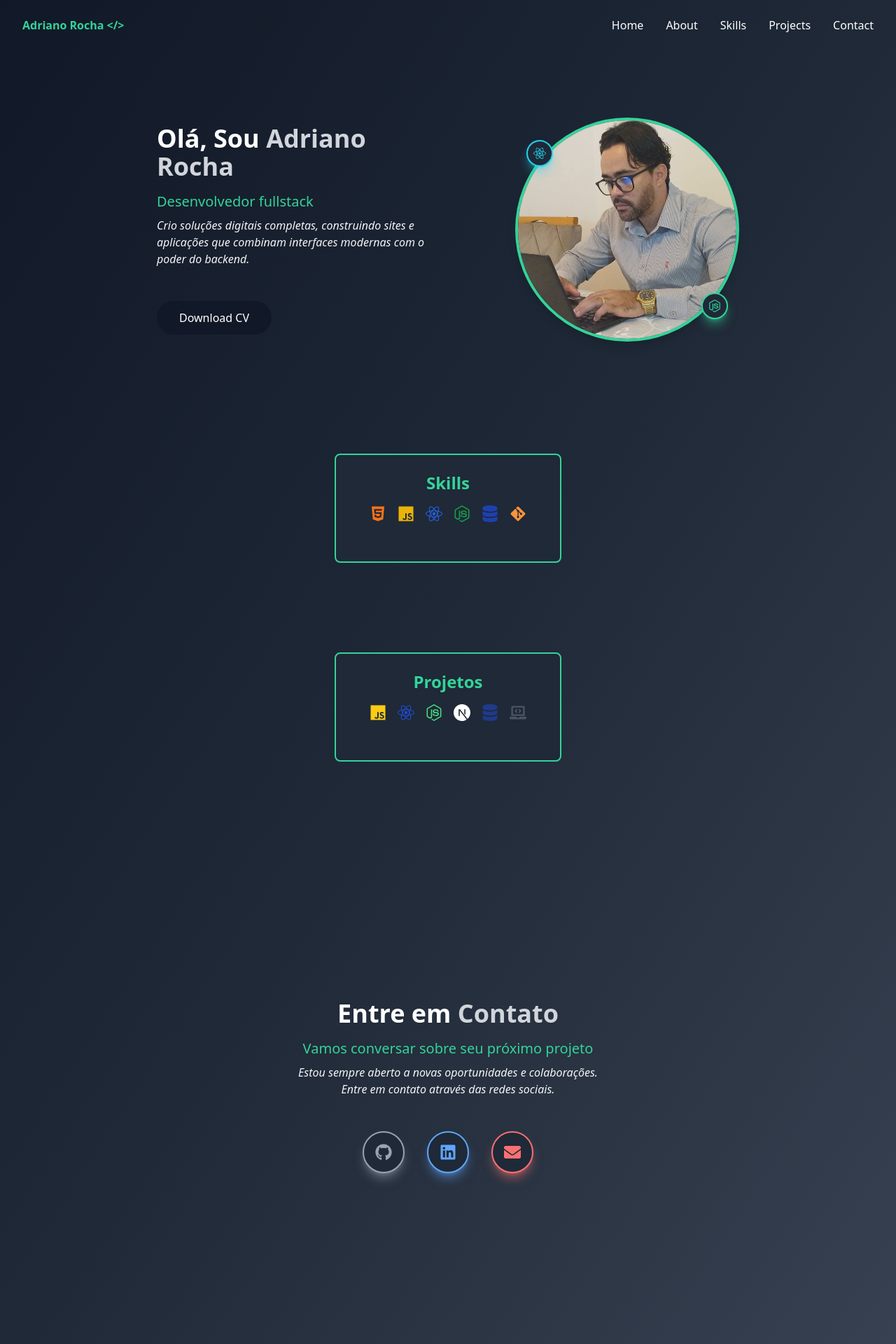
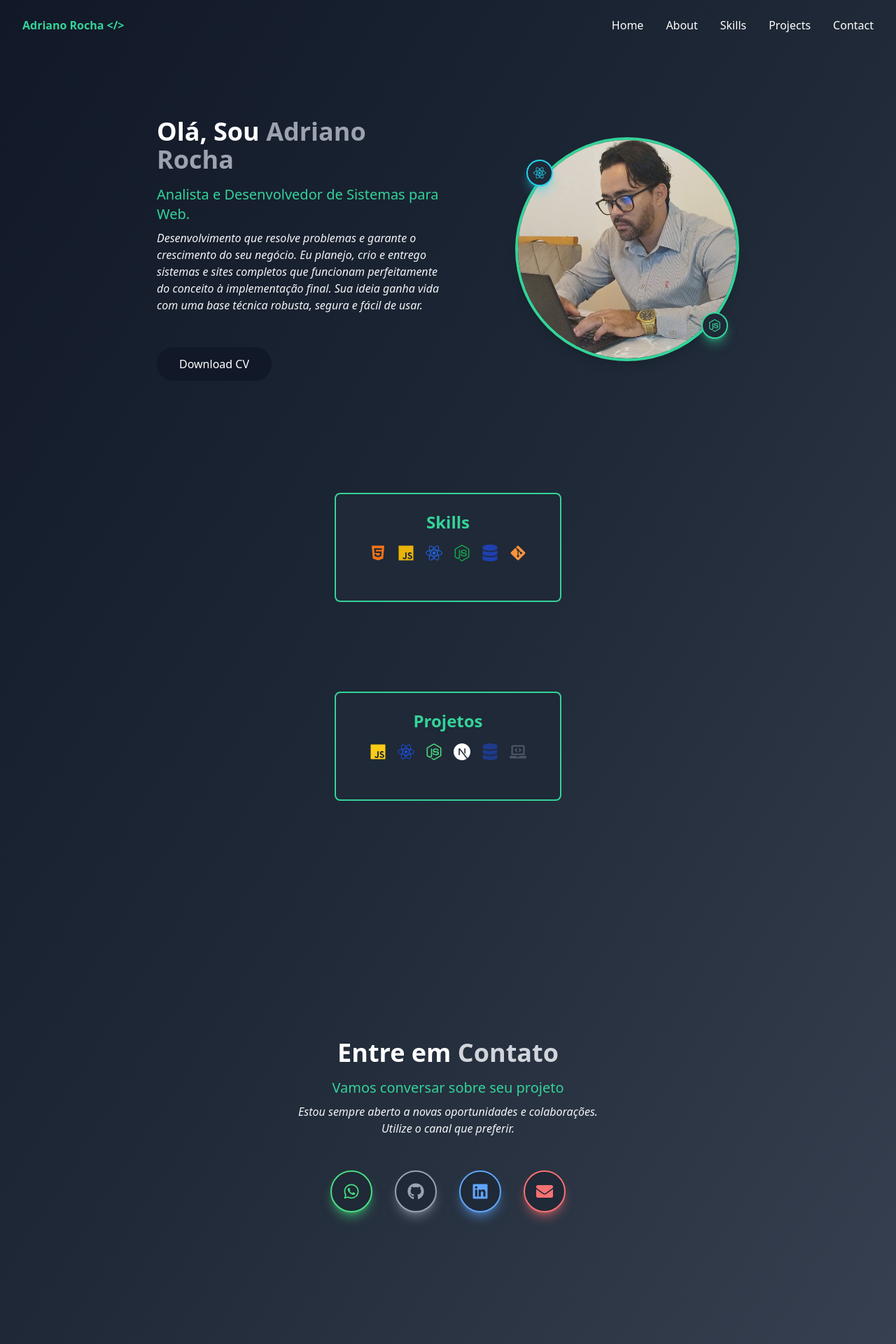
Before and after one commit to adriano-rocha/my-page, a React (Vite) app: page / in a window 1280 px wide. Shown: the top 1920 px of the page at 70% size. Built offline with nearby package versions, Linux system fonts and the light colour scheme.

Commit message:
adiconado botão  WhatsApp no contato

```diff
--- a/src/components/Contact/Contact.tsx
+++ b/src/components/Contact/Contact.tsx
@@ -1,4 +1,4 @@
-import { FaGithub, FaLinkedin, FaEnvelope } from "react-icons/fa";
+import { FaGithub, FaLinkedin, FaEnvelope, FaWhatsapp } from "react-icons/fa";
 
 function Contact() {
   return (
@@ -11,17 +11,24 @@ function Contact() {
           Entre em <span className="text-gray-300">Contato</span>
         </h2>
         <p className="text-emerald-400 text-xl mb-2">
-          Vamos conversar sobre seu próximo projeto
+          Vamos conversar sobre seu projeto
         </p>
         <p className="text-gray-100 mb-12 max-w-md mx-auto">
           <i>
-            Estou sempre aberto a novas oportunidades e colaborações.
-            Entre em contato através das redes sociais.
+            Estou sempre aberto a novas oportunidades e colaborações. Utilize o
+            canal que preferir.
           </i>
         </p>
 
         <div className="flex items-center justify-center gap-8">
-          {/* GitHub */}
+          <a
+            href="https://wa.me/5582998273188"
+            target="_blank"
+            rel="noopener noreferrer"
+            className="bg-gray-800 border-2 border-green-400 p-4 rounded-full shadow-lg shadow-green-400/50 hover:shadow-green-400/80 hover:scale-110 hover:bg-green-400/10 transition-all duration-300 cursor-pointer group"
+          >
+            <FaWhatsapp className="text-green-400 text-2xl group-hover:text-green-300 transition-colors duration-300" />
+          </a>
           <a
             href="https://github.com/adriano-rocha"
             target="_blank"
@@ -31,7 +38,6 @@ function Contact() {
             <FaGithub className="text-gray-400 text-2xl group-hover:text-white transition-colors duration-300" />
           </a>
 
-          {/* LinkedIn */}
           <a
             href="https://www.linkedin.com/in/adriano-rocha-464044305/"
             target="_blank"
@@ -41,7 +47,6 @@ function Contact() {
             <FaLinkedin className="text-blue-400 text-2xl group-hover:text-blue-300 transition-colors duration-300" />
           </a>
 
-          {/* Gmail */}
           <a
             href="mailto:adrianorocha.dev@gmail.com"
             className="bg-gray-800 border-2 border-red-400 p-4 rounded-full shadow-lg shadow-red-400/50 hover:shadow-red-400/80 hover:scale-110 hover:bg-red-400/10 transition-all duration-300 cursor-pointer group"
--- a/src/components/Home/Home.tsx
+++ b/src/components/Home/Home.tsx
@@ -8,15 +8,17 @@ function Home() {
     >
       <div className="flex-1 text-center lg:text-left order-2 lg:order-1">
         <h1 className="text-3xl sm:text-4xl font-bold mb-4">
-          Olá, Sou <span className="text-gray-300">Adriano Rocha</span>
+          Olá, Sou <span className="text-gray-400">Adriano Rocha</span>
         </h1>
         <p className="text-emerald-400 text-lg sm:text-xl mb-2">
-          Desenvolvedor fullstack
+          Analista e Desenvolvedor de Sistemas para Web.
         </p>
         <p className="text-gray-100 mb-8 max-w-md mx-auto lg:mx-0">
           <i>
-            Crio soluções digitais completas, construindo sites e aplicações que
-            combinam interfaces modernas com o poder do backend.
+            Desenvolvimento que resolve problemas e garante o crescimento do seu
+            negócio. Eu planejo, crio e entrego sistemas e sites completos que
+            funcionam perfeitamente do conceito à implementação final. Sua ideia
+            ganha vida com uma base técnica robusta, segura e fácil de usar.
           </i>
         </p>
 
@@ -33,7 +35,6 @@ function Home() {
 
       <div className="flex-1 flex justify-center lg:justify-end order-1 lg:order-2">
         <div className="relative">
-          {/* Tamanho responsivo da foto */}
           <div className="w-64 h-64 sm:w-72 sm:h-72 lg:w-80 lg:h-80 rounded-full overflow-hidden shadow-lg border-4 border-emerald-400">
             <img
               src="/images/me.jpeg"
@@ -42,12 +43,10 @@ function Home() {
             />
           </div>
 
-          {/* Ícone React - posição responsiva */}
           <div className="absolute top-4 sm:top-6 lg:top-8 left-2 sm:left-3 lg:left-4 bg-gray-800 border-2 border-cyan-400 p-2 rounded-full shadow-lg shadow-cyan-400/50 hover:shadow-cyan-400/80 hover:scale-110 hover:bg-cyan-400/10 transition-all duration-300 cursor-pointer">
             <FaReact className="text-cyan-400 text-base sm:text-lg" />
           </div>
 
-          {/* Ícone Node - posição responsiva */}
           <div className="absolute bottom-4 sm:bottom-6 lg:bottom-8 right-2 sm:right-3 lg:right-4 bg-gray-800 border-2 border-emerald-400 p-2 rounded-full shadow-lg shadow-emerald-400/50 hover:shadow-emerald-400/80 hover:scale-110 hover:bg-emerald-400/10 transition-all duration-300 cursor-pointer">
             <FaNodeJs className="text-emerald-400 text-base sm:text-lg" />
           </div>
```
